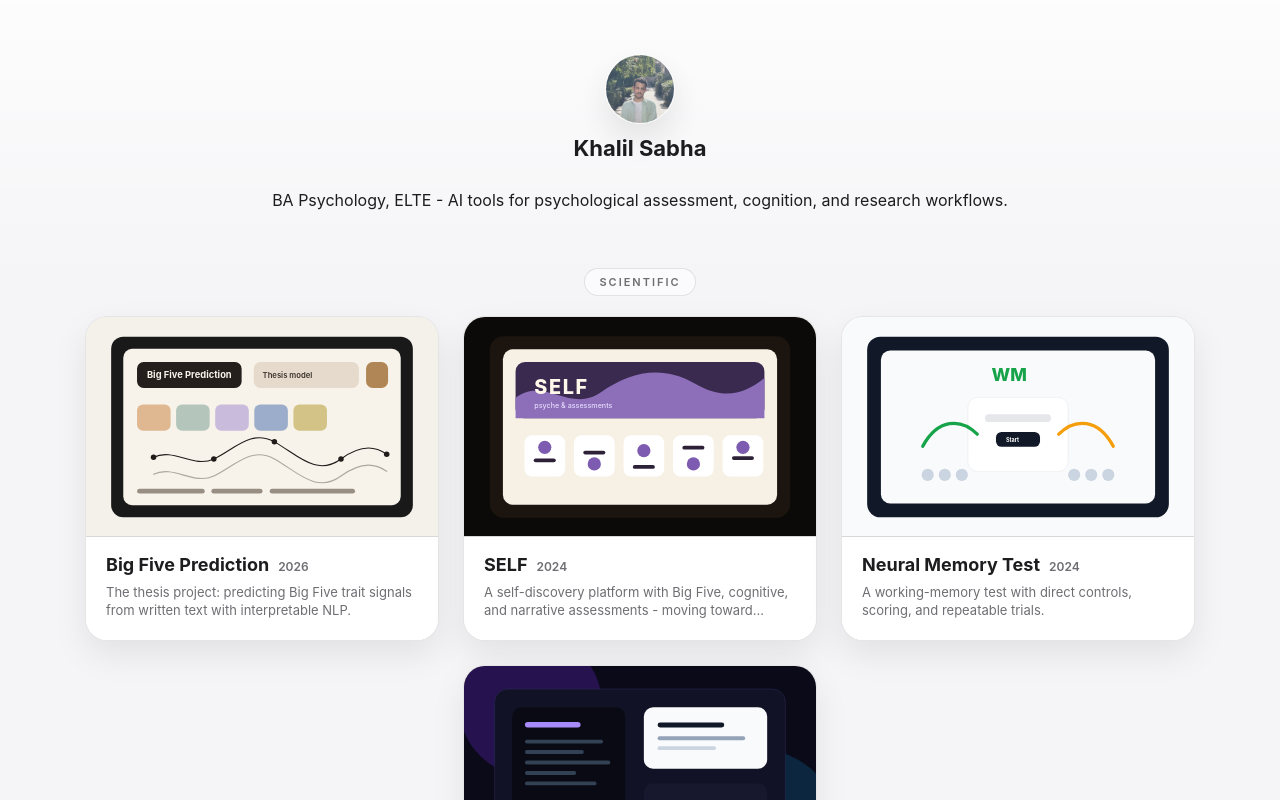
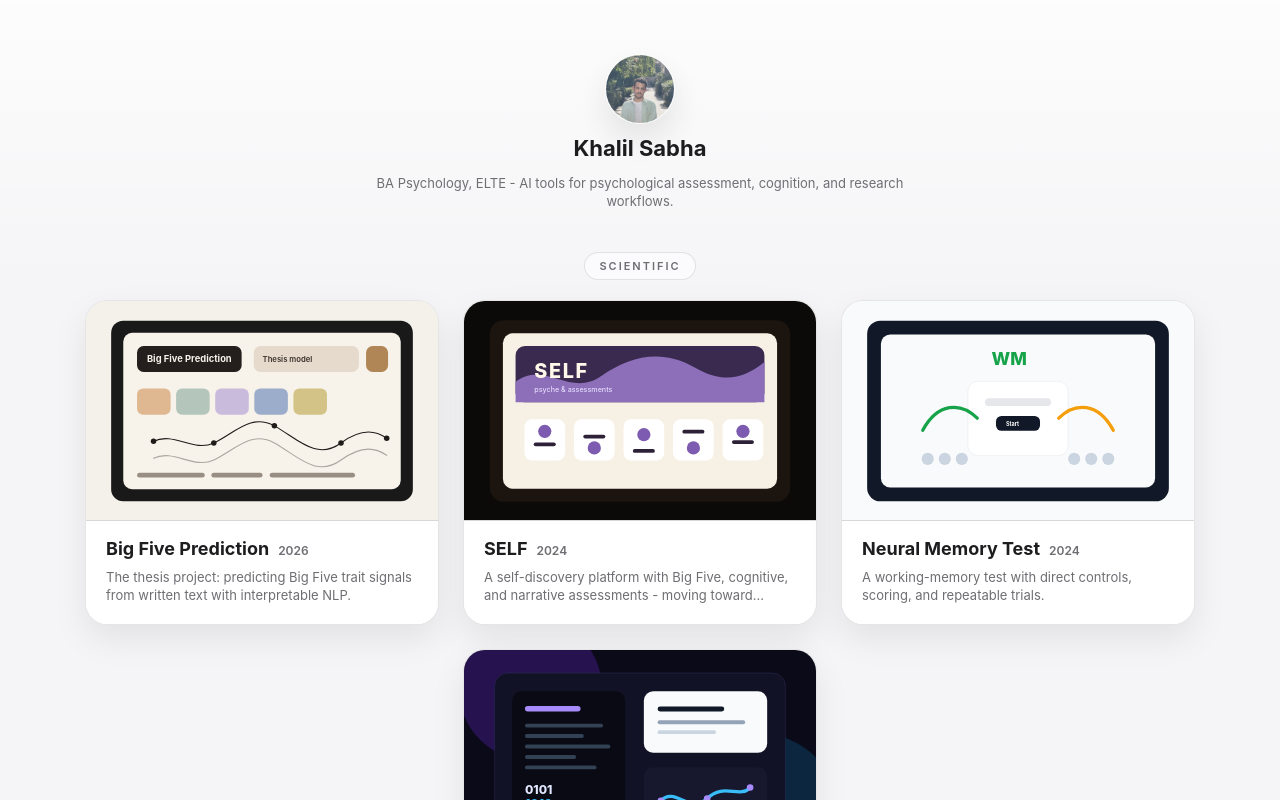
Before and after one commit to Khalilxorder/portfolio, a React (Vite) app in the folder src/: page / in a window 1280 px wide. Shown: the top 800 px of the page. Built offline with nearby package versions, Linux system fonts and the light colour scheme.

Commit message:
portfolio: style lab-facing homepage subtitle

```diff
--- a/src/styles/globals.css
+++ b/src/styles/globals.css
@@ -85,6 +85,15 @@ img {
   font-size: 22px;
   line-height: 1.16;
   font-weight: 650;
+  letter-spacing: 0;
+}
+
+.identity p {
+  max-width: 580px;
+  margin: 0;
+  color: var(--text-soft);
+  font-size: 13px;
+  line-height: 1.42;
   letter-spacing: 0;
 }
 
```
